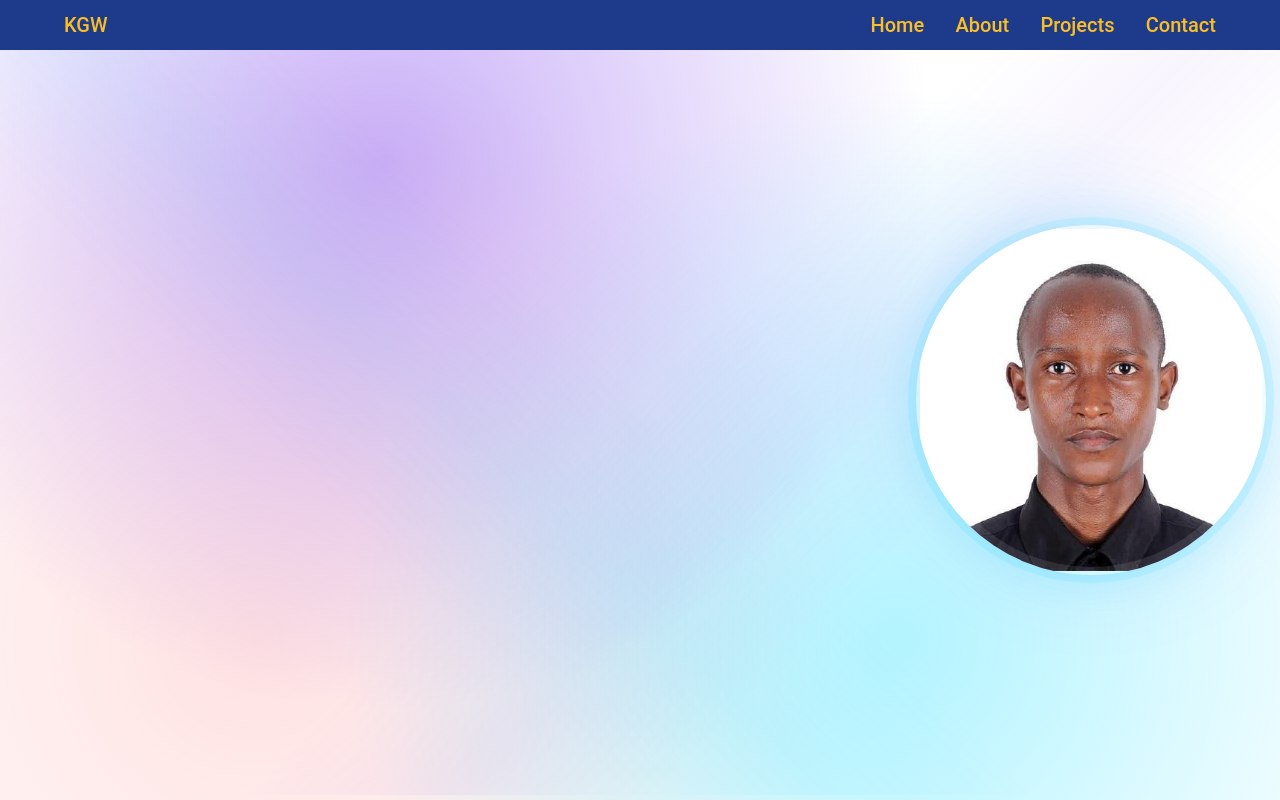
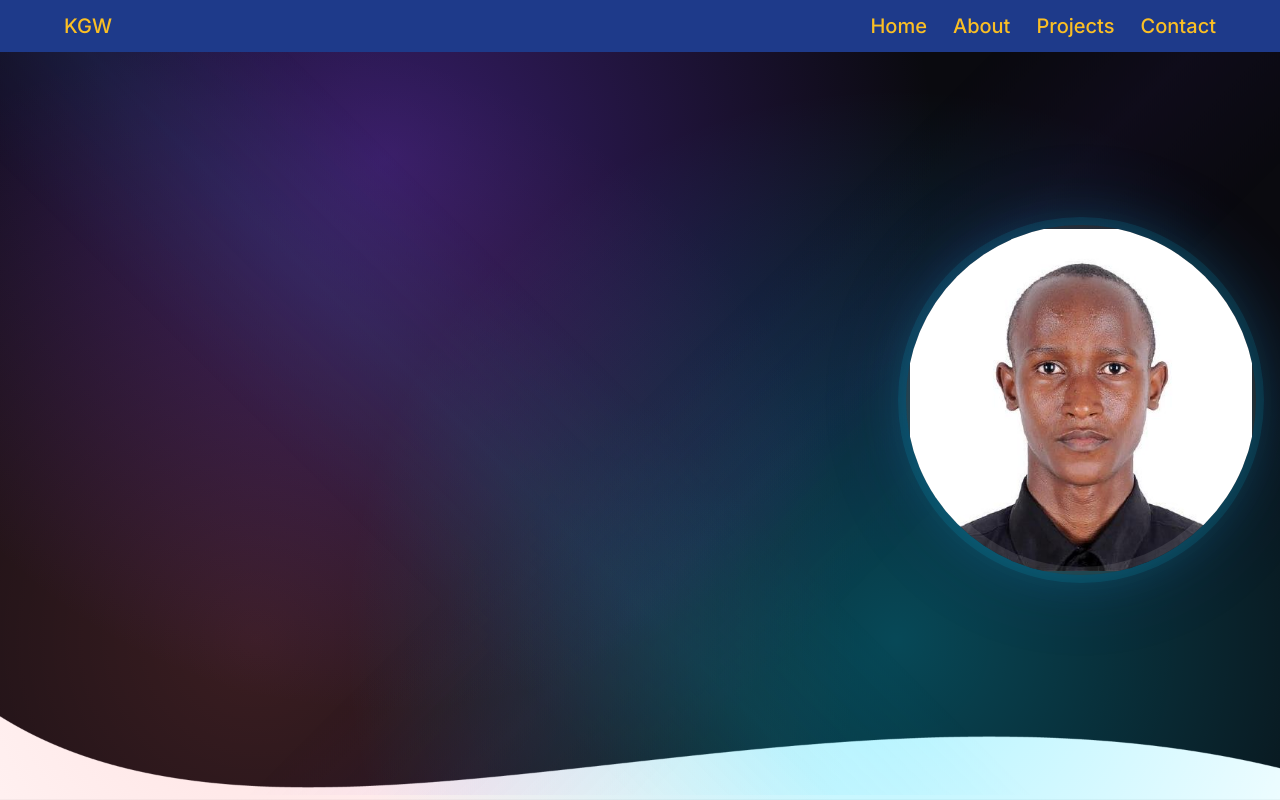
Before and after one commit to kidde60/portifolio, a React (Create React App) app: page / in a window 1280 px wide. Shown: the top 800 px of the page. Built offline with nearby package versions, Linux system fonts and the light colour scheme.

Commit message:
Add index

```diff
--- a/src/index.css
+++ b/src/index.css
@@ -1,39 +1,198 @@
-body {
+/* Import modern fonts */
+@import url('https://fonts.googleapis.com/css2?family=Inter:wght@300;400;500;600;700;800&family=Poppins:wght@300;400;500;600;700;800&display=swap');
+
+/* CSS Custom Properties for consistent theming */
+:root {
+  /* Modern Color Palette - Deep Space Theme */
+  --primary-dark: #0A0A0F;
+  --secondary-dark: #151521;
+  --tertiary-dark: #1F1F2E;
+  --surface-dark: #252538;
+  --surface-light: #2D2D42;
+
+  /* Vibrant Accents */
+  --accent-primary: #00D9FF;
+  --accent-secondary: #7C3AED;
+  --accent-tertiary: #FF6B6B;
+  --accent-success: #4ECDC4;
+  --accent-warning: #FFD93D;
+  --accent-pink: #FF8A9C;
+  --accent-cyan: #06FFA5;
+
+  /* Gradients */
+  --gradient-primary: linear-gradient(135deg, #667eea 0%, #764ba2 100%);
+  --gradient-secondary: linear-gradient(135deg, #f093fb 0%, #f5576c 100%);
+  --gradient-tertiary: linear-gradient(135deg, #4facfe 0%, #00f2fe 100%);
+  --gradient-accent: linear-gradient(135deg, #43e97b 0%, #38f9d7 100%);
+  --gradient-purple: linear-gradient(135deg, #667eea 0%, #764ba2 100%);
+  --gradient-orange: linear-gradient(135deg, #FDBB2D 0%, #22C1C3 100%);
+  --gradient-sunset: linear-gradient(135deg, #FA709A 0%, #FEE140 100%);
+
+  /* Text Colors */
+  --text-primary: #FFFFFF;
+  --text-secondary: #B8BCC8;
+  --text-muted: #9CA3AF;
+  --text-accent: #00D9FF;
+
+  /* Status Colors */
+  --success: #4ECDC4;
+  --error: #FF6B6B;
+  --warning: #FFD93D;
+  --info: #00D9FF;
+
+  /* Typography */
+  --font-primary: 'Inter', -apple-system, BlinkMacSystemFont, 'Segoe UI', sans-serif;
+  --font-secondary: 'Poppins', sans-serif;
+
+  /* Font Sizes */
+  --text-xs: 0.75rem;
+  --text-sm: 0.875rem;
+  --text-base: 1rem;
+  --text-lg: 1.125rem;
+  --text-xl: 1.25rem;
+  --text-2xl: 1.5rem;
+  --text-3xl: 1.875rem;
+  --text-4xl: 2.25rem;
+  --text-5xl: 3rem;
+  --text-6xl: 3.75rem;
+
+  /* Spacing */
+  --space-1: 0.25rem;
+  --space-2: 0.5rem;
+  --space-3: 0.75rem;
+  --space-4: 1rem;
+  --space-5: 1.25rem;
+  --space-6: 1.5rem;
+  --space-8: 2rem;
+  --space-10: 2.5rem;
+  --space-12: 3rem;
+  --space-16: 4rem;
+  --space-20: 5rem;
+
+  /* Border Radius */
+  --radius-sm: 0.375rem;
+  --radius: 0.5rem;
+  --radius-md: 0.75rem;
+  --radius-lg: 1rem;
+  --radius-xl: 1.5rem;
+  --radius-full: 9999px;
+
+  /* Shadows */
+  --shadow-sm: 0 1px 2px 0 rgb(0 0 0 / 0.05);
+  --shadow: 0 1px 3px 0 rgb(0 0 0 / 0.1), 0 1px 2px -1px rgb(0 0 0 / 0.1);
+  --shadow-md: 0 4px 6px -1px rgb(0 0 0 / 0.1), 0 2px 4px -2px rgb(0 0 0 / 0.1);
+  --shadow-lg: 0 10px 15px -3px rgb(0 0 0 / 0.1), 0 4px 6px -4px rgb(0 0 0 / 0.1);
+  --shadow-xl: 0 20px 25px -5px rgb(0 0 0 / 0.1), 0 8px 10px -6px rgb(0 0 0 / 0.1);
+  --shadow-2xl: 0 25px 50px -12px rgb(0 0 0 / 0.25);
+
+  /* Transitions */
+  --transition-fast: 150ms ease;
+  --transition-normal: 300ms ease;
+  --transition-slow: 500ms ease;
+
+  /* Z-index */
+  --z-dropdown: 1000;
+  --z-modal: 1050;
+  --z-navbar: 1100;
+  --z-tooltip: 1200;
+}
+
+/* Global reset and base styles */
+* {
   margin: 0;
-  font-family:
-    -apple-system,
-    BlinkMacSystemFont,
-    'Segoe UI',
-    'Roboto',
-    'Oxygen',
-    'Ubuntu',
-    'Cantarell',
-    'Fira Sans',
-    'Droid Sans',
-    'Helvetica Neue',
-    sans-serif;
+  padding: 0;
+  box-sizing: border-box;
+}
+
+html {
+  scroll-behavior: smooth;
   -webkit-font-smoothing: antialiased;
   -moz-osx-font-smoothing: grayscale;
 }
 
-code {
-  font-family:
-    source-code-pro,
-    Menlo,
-    Monaco,
-    Consolas,
-    'Courier New',
-    monospace;
+body {
+  margin: 0;
+  font-family: var(--font-primary);
+  color: var(--text-primary);
+  background: var(--primary-dark);
+  background-image:
+    radial-gradient(circle at 20% 50%, rgba(120, 58, 237, 0.3) 0%, transparent 50%),
+    radial-gradient(circle at 80% 20%, rgba(0, 217, 255, 0.2) 0%, transparent 50%),
+    radial-gradient(circle at 40% 80%, rgba(255, 107, 107, 0.15) 0%, transparent 50%);
+  background-attachment: fixed;
+  line-height: 1.6;
+  overflow-x: hidden;
+  min-height: 100vh;
 }
 
-* {
-  margin: 0;
-  padding: 0;
-  color: #f5f5ff;
-  box-sizing: border-box;
-  font-family: 'Roboto', sans-serif;
+/* Improved accessibility and animations */
+@media (prefers-reduced-motion: reduce) {
+  *,
+  *::before,
+  *::after {
+    animation-duration: 0.01ms !important;
+    animation-iteration-count: 1 !important;
+    transition-duration: 0.01ms !important;
+  }
 }
 
+/* Code styling */
+code {
+  font-family: source-code-pro, Menlo, Monaco, Consolas, 'Courier New', monospace;
+  background-color: var(--surface);
+  padding: var(--space-1) var(--space-2);
+  border-radius: var(--radius-sm);
+  font-size: var(--text-sm);
+}
+
+/* Link styling */
 a {
   text-decoration: none;
+  color: inherit;
+  transition: color var(--transition-fast);
 }
+
+a:hover {
+  color: var(--accent-orange);
+}
+
+/* Button base styles */
+button {
+  font-family: inherit;
+  cursor: pointer;
+  border: none;
+  transition: all var(--transition-fast);
+}
+
+/* Focus styles for accessibility */
+a:focus-visible,
+button:focus-visible,
+input:focus-visible,
+textarea:focus-visible {
+  outline: 2px solid var(--accent-orange);
+  outline-offset: 2px;
+}
+
+/* Selection styling */
+::selection {
+  background: linear-gradient(135deg, var(--accent-primary), var(--accent-secondary));
+  color: var(--primary-dark);
+}
+
+/* Custom scrollbar */
+::-webkit-scrollbar {
+  width: 8px;
+}
+
+::-webkit-scrollbar-track {
+  background: var(--primary-dark);
+}
+
+::-webkit-scrollbar-thumb {
+  background: linear-gradient(135deg, var(--accent-primary), var(--accent-secondary));
+  border-radius: var(--radius-full);
+}
+
+::-webkit-scrollbar-thumb:hover {
+  background: linear-gradient(135deg, var(--accent-secondary), var(--accent-tertiary));
+}
```
